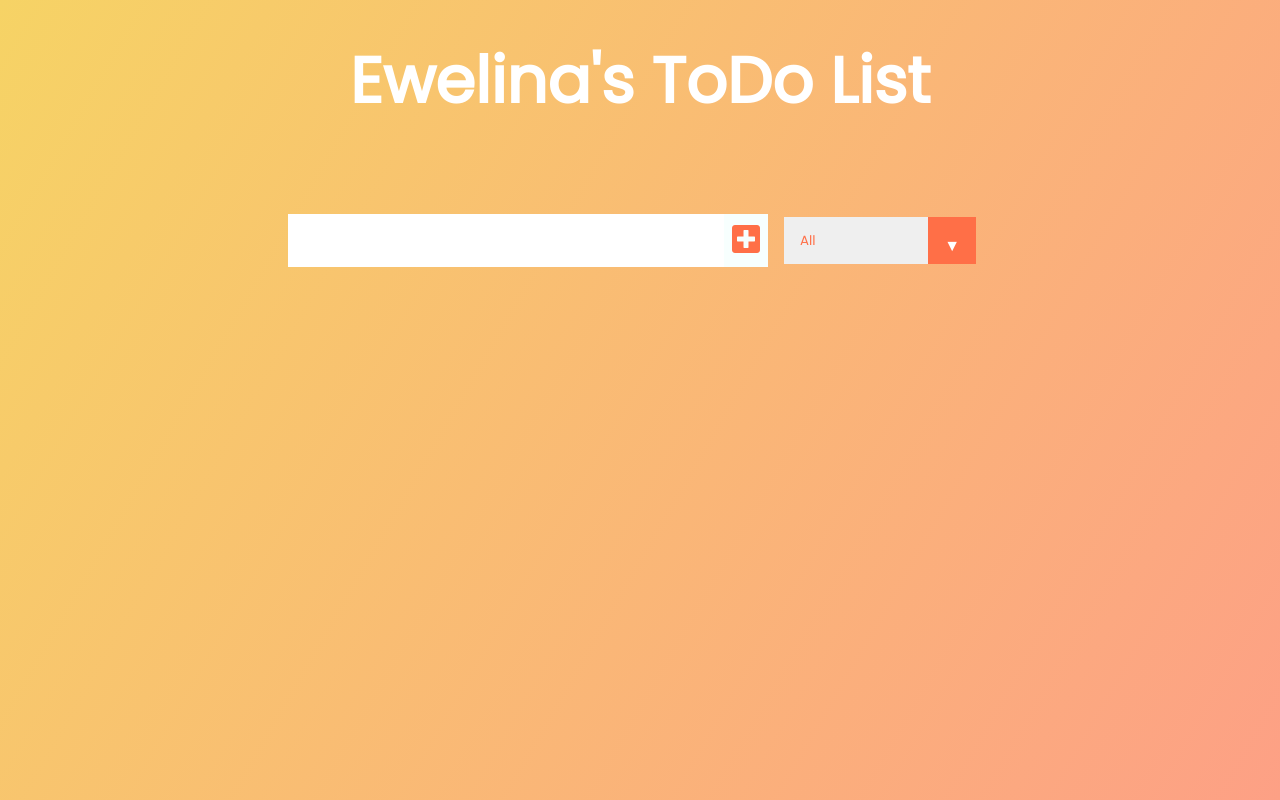
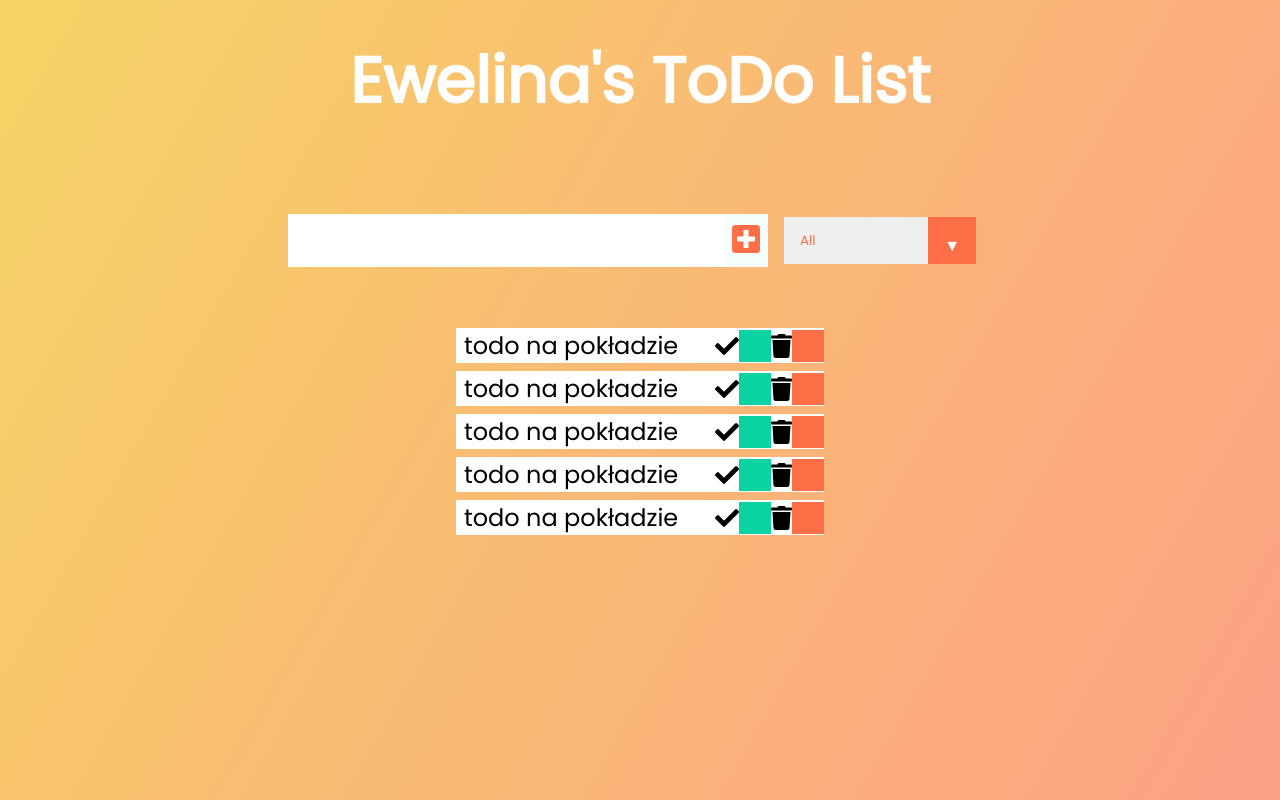
Before and after one commit to EwelinaKulesza/React_Todolist, a React (Create React App) app in the folder todolst/: page / in a window 1280 px wide. Built offline with nearby package versions, Linux system fonts and the light colour scheme.

Commit message:
added completed todos form

```diff
--- a/todolst/src/components/Form.js
+++ b/todolst/src/components/Form.js
@@ -11,10 +11,11 @@ const Form = ({ setInputText, todos, setTodos, inputText }) => {
         setTodos([
             ...todos, {text: inputText, completed: false,id: Math.floor(Math.random()*100000)}
         ]);
+        setInputText("");
     }
     return(
  <form>
-      <input onChange={setInputTextHandler} type="text"  className="todo-input"/>   {/**to miejsce gdzie wpisuję zadania */}
+      <input value={inputText} onChange={setInputTextHandler} type="text"  className="todo-input"/>   {/**to miejsce gdzie wpisuję zadania */}
      <button onClick={submitTodoHandler} className="todo-button" type="submit">
         <i className="fas fa-plus-square"></i>
      </button>
--- /dev/null
+++ b/todolst/src/components/Todo.js
@@ -0,0 +1,15 @@
+import React from 'react';
+
+const Todo = () => {
+    return(
+        <div className="todo">
+            <li className = 'todo-item'> todo na pokładzie </li>
+            <i className="fas fa-check"></i>
+            <button className="complete-btn"></button>
+            <i className="fas fa-trash"></i>
+            <button className="trash-btn"></button>
+        </div>
+    );
+}
+
+export default Todo;
--- a/todolst/src/components/TodoList.js
+++ b/todolst/src/components/TodoList.js
@@ -1,9 +1,16 @@
 import React from 'react';
-
+//Import Components
+import Todo from './Todo';
 const TodoList = () => {
   return (
     <div className="todo-container">
-    <ul className="todo-list"></ul>
+    <ul className="todo-list">
+        <Todo />
+        <Todo />
+        <Todo />
+        <Todo />
+        <Todo />
+    </ul>
   </div>
   )
 }
```
